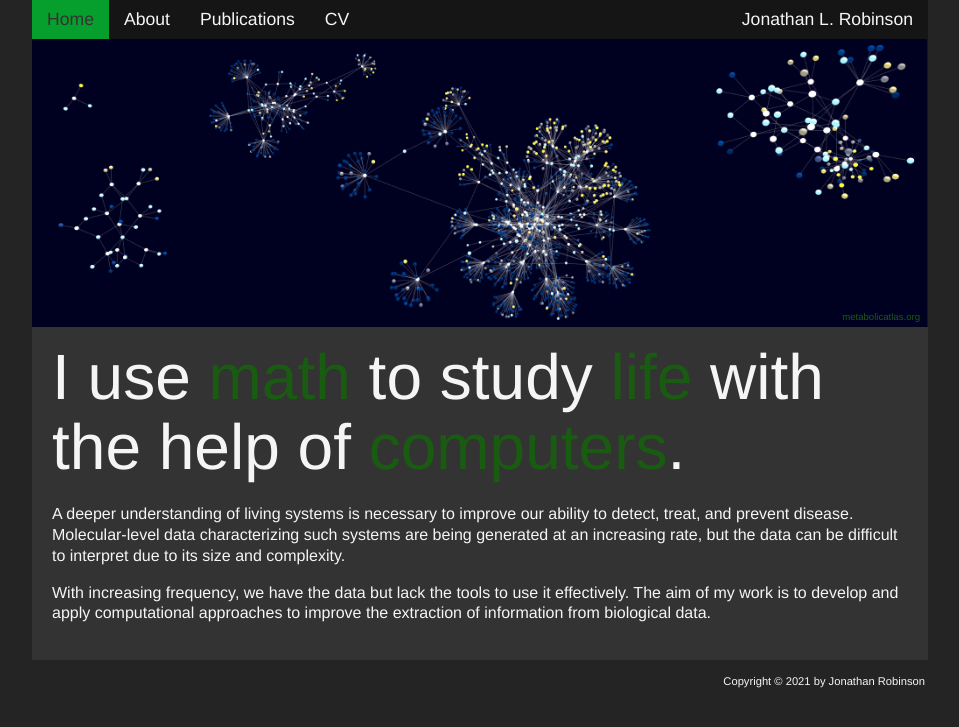
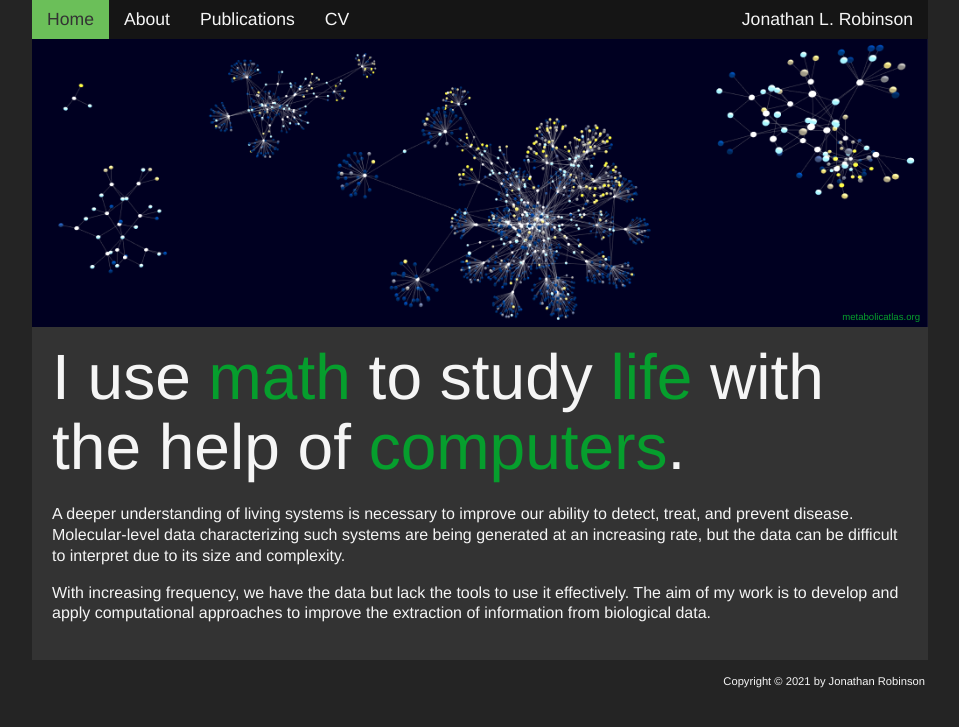
Before and after one commit to JonathanRob/JonathanRob.github.io, a Jekyll site: the page built from index.html, in a window 1280 px wide. Shown: the top 727 px of the page, without its empty margins (160-1119 px from the left). Built offline with Jekyll 4.4.1, drawn with Linux system fonts in a browser that asks for light colours.

Commit message:
style: update dark theme color palette

```diff
--- a/assets/css/main.css
+++ b/assets/css/main.css
@@ -11,8 +11,8 @@
 	--theme-color-0:      #000000; /*black*/
 	--theme-color-1:      #333333; /*dark gray*/
 	--theme-color-2:      #142812; /*darkest color*/
-	--theme-color-3:      #1a5b12;
-	--theme-color-4:      #069e2d;
+	--theme-color-3:      #069e2d;
+	--theme-color-4:      #6bbf59;
 	--theme-color-5:      #6bbf59;
 	--theme-color-6:      #c2f9bb; /*lightest color*/
 	--theme-color-99:     #f5f5f5; /*nearly white*/
```
